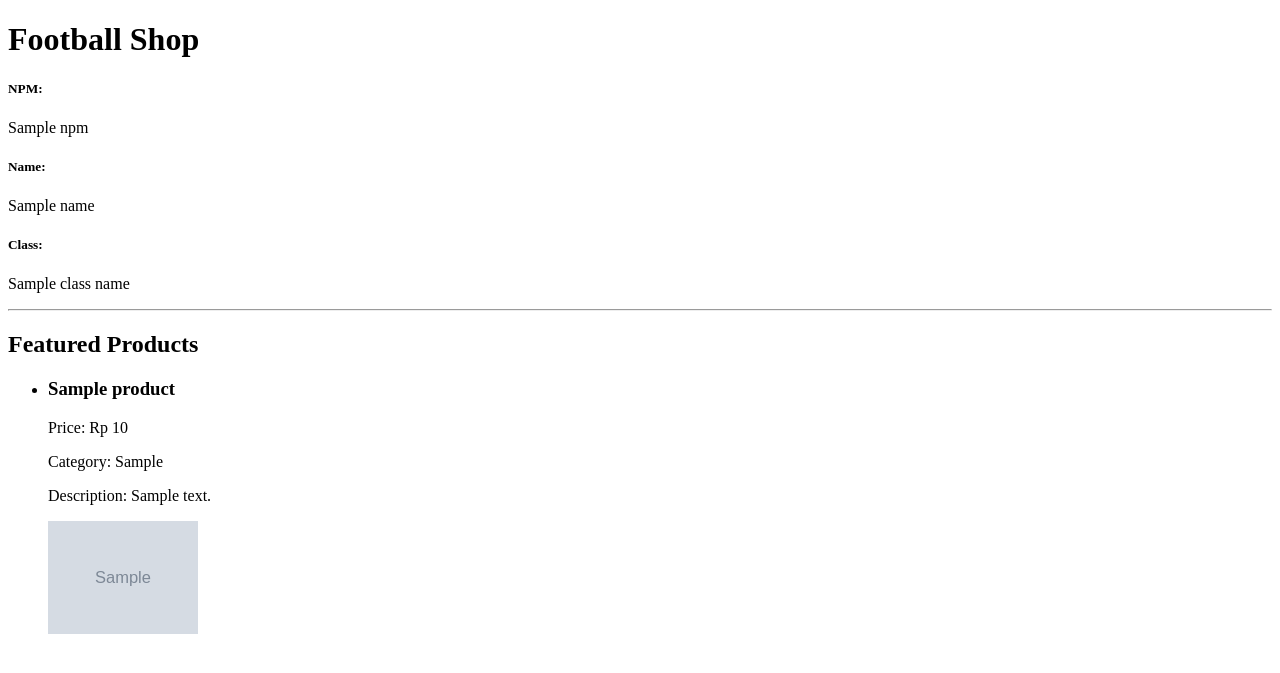
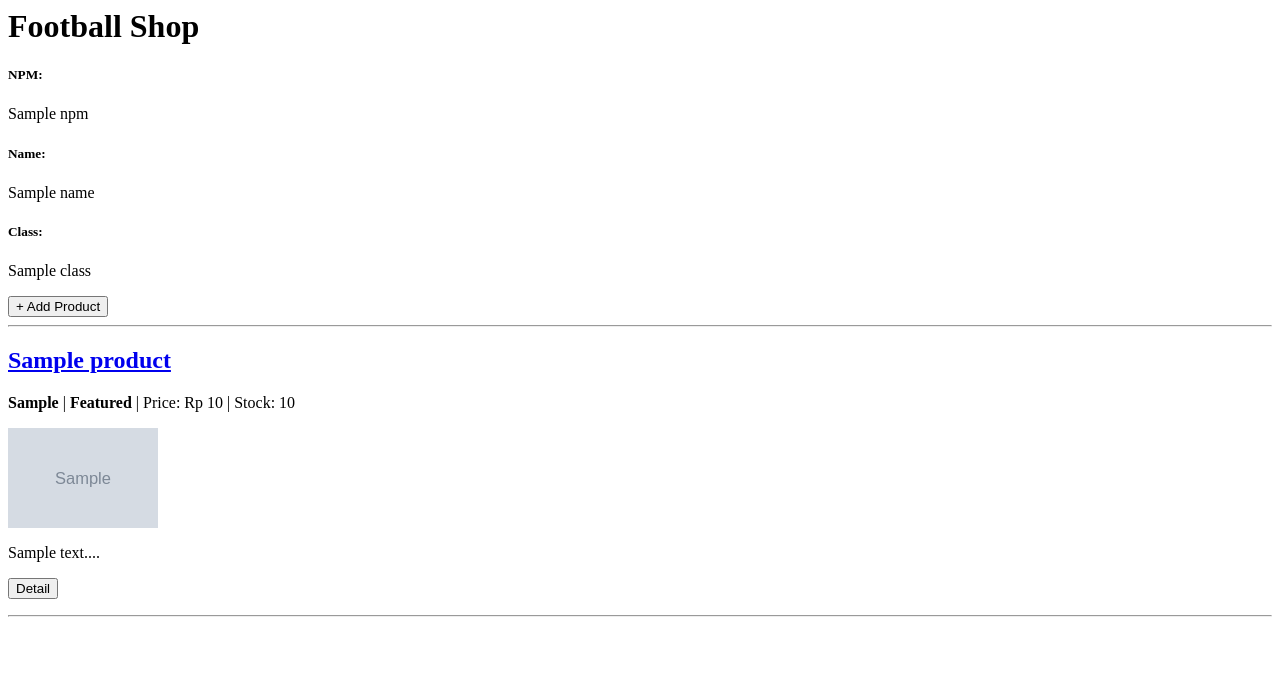
Before and after one commit to Carmella2006/football-shop, a Django app: template main/templates/main.html in a window 1280 px wide. Shown: the top 673 px of the page. Run offline with Django 5.2, Linux system fonts and the light colour scheme; tables that the repository leaves empty hold one stand-in row (values such as "Sample post"); the template is opened without the code that fills it: values that come from a table or form of the project are taken from there, most other values are stand-ins (such as "Sample title", 1, 10 or a date in 2020); grey boxes marked "Sample" are stand-in pictures.

Commit message:
ganti main

```diff
--- a/main/templates/main.html
+++ b/main/templates/main.html
@@ -1,40 +1,53 @@
-<!DOCTYPE html>
-<html>
-
-<head>
-    <title>Football Shop</title>
-</head>
-
-<body>
 <h1>Football Shop</h1>
 
 <h5>NPM: </h5>
 <p>{{ npm }}</p>
 
-    <h5>Name: </h5>
+<h5>Name:</h5>
 <p>{{ name }}</p>
 
-    <h5>Class: </h5>
-    <p>{{ class_name }}</p>
+<h5>Class:</h5>
+<p>{{ class }}</p>
+
+<a href="{% url 'main:create_product' %}">
+    <button>+ Add Product</button>
+</a>
 
 <hr>
 
-    <h2>Featured Products</h2>
-    <ul>
+{% if not products %}
+<p>No products available in the shop.</p>
+{% else %}
+
 {% for product in products %}
-        {% if product.is_featured %}
-        <li>
-            <h3>{{ product.name }}</h3>
-            <p>Price: Rp {{ product.price }}</p>
-            <p>Category: {{ product.category }}</p>
-            <p>Description: {{ product.description }}</p>
-            <img src="{{ product.thumbnail }}" alt="{{ product.name }}" width="150">
-        </li>
+<div>
+    <h2>
+        <a href="{% url 'main:show_product' product.id %}">
+            {{ product.name }}
+        </a>
+    </h2>
+
+    <p>
+        <b>{{ product.category }}</b>
+        {% if product.is_featured %}| <b>Featured</b>{% endif %}
+        | Price: Rp {{ product.price }} | Stock: {{ product.stock }}
+    </p>
+
+    {% if product.thumbnail %}
+    <img src="{{ product.thumbnail }}" alt="{{ product.name }}" width="150" height="100">
+    <br />
     {% endif %}
-        {% empty %}
-        <p>No featured products available at the moment. Please try again later ^^</p>
+
+    <p>{{ product.description|truncatewords:25 }}...</p>
+
+    <p>
+        <a href="{% url 'main:show_product' product.id %}">
+            <button>Detail</button>
+        </a>
+    </p>
+</div>
+
+<hr>
 {% endfor %}
-    </ul>
-</body>
 
-</html>
+{% endif %}
```
Lines whose indentation alone changed are shown as unchanged.
